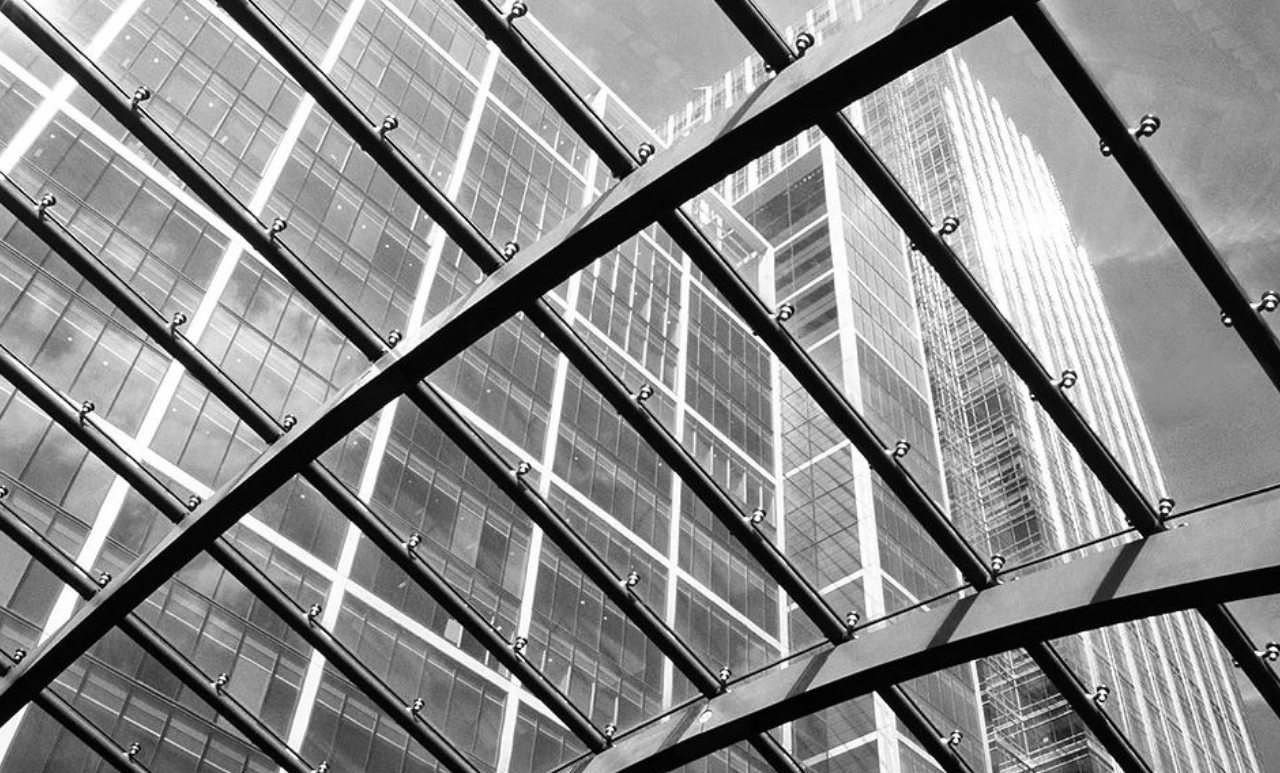
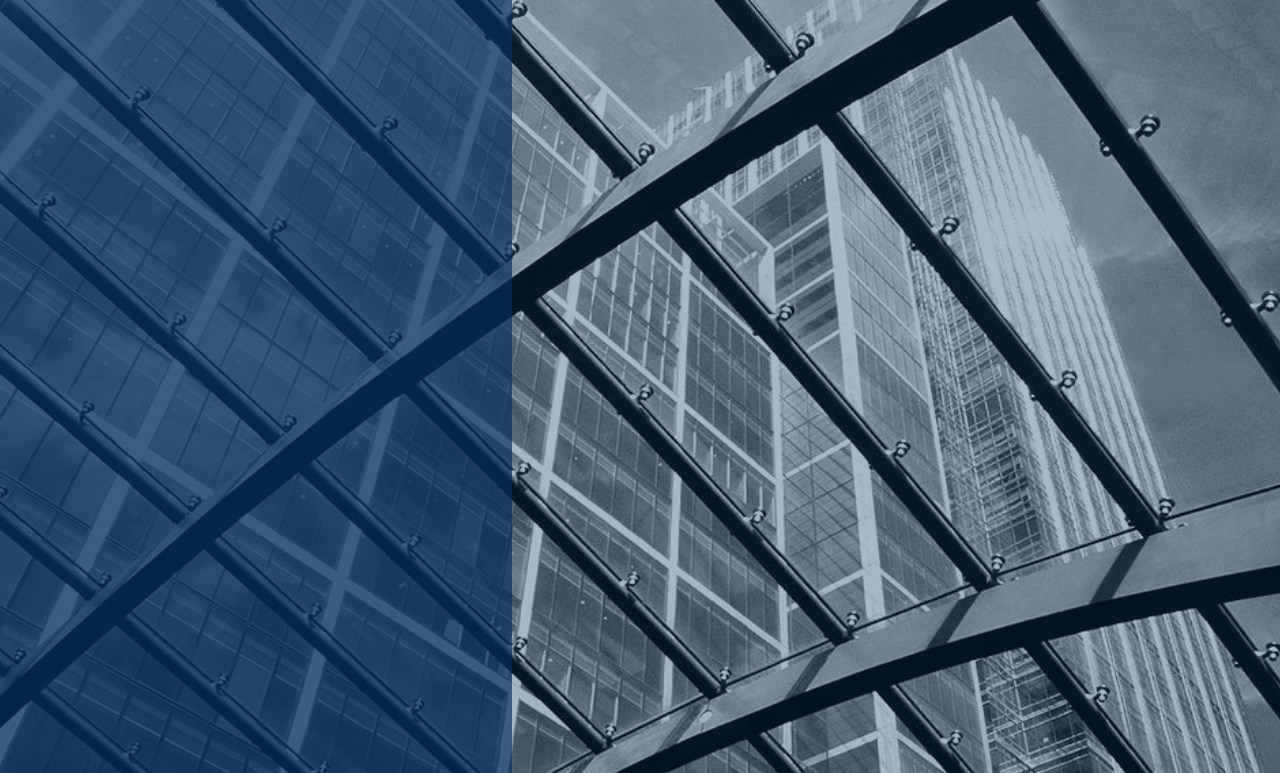
Before and after one commit to anderdavid/SistemaDeTurnosPaginaWeb, a plain HTML site: page index.html in a window 1280 px wide. Shown: the part 93-866 px from the top of the page. Drawn offline with nearby package versions, Linux system fonts and the light colour scheme.

Commit message:
Se implementa mask container

```diff
--- a/css/style.css
+++ b/css/style.css
@@ -48,11 +48,7 @@
 
 }
 
-@media (max-width: 900px){
-	.mNav .menu li a{
-		font-size: 14px;
-	}
-}
+
 
 .parallax{
 	position: relative;
@@ -63,7 +59,31 @@
     -o-background-size: cover;
     background-size: cover;
 	min-height: 900px;
+
 }
+
+.parallax .mask-container{
+	color:#fff;
+	background-color:#00305555;
+	width: 100%;
+	position: absolute;
+	min-height: 900px;
+	margin-top: 60px;
+}
+.parallax .mask-container .mask-left{
+	width: 40%;
+	height: 100%;
+	background-color: #00305ba8;
+	position: absolute;
+
+}
+
+
+
+
+
+
+
 
 #caracteristcas{
 
@@ -76,3 +96,14 @@
     background: #A13434;
     z-index:2;
 }
+
+
+@media (max-width: 900px){
+	.mNav .menu li a{
+		font-size: 14px;
+	}
+
+	.mask-left{
+		width: 80%;
+	}
+}
--- a/index.html
+++ b/index.html
@@ -49,11 +49,29 @@
 	</header>
 
 	<section class="parallax">
-		<div id="titulo">
-			<h2>StmartTurno</h2>
-			<p>Nunca organizar a sus clientes fue tan sencillo
-			</p>
+		<div class="mask-container">
+			<div class="mask-left">
+				s
+			</div>
+			<!-- <div class="large-6 medium-6 small-6 columns mask-left" style="background-color: #21FA04;">s</div>
+			<div class="large-6 medium-6 small-6 columns mask-rigth" style="background-color: #F40505;">s</div> -->
+			<!-- <div class="row">
+				<div class="large-6 medium-6 small-6 columns" style="background-color: #21FA04;">s</div>
+				<div class="large-6 medium-6 small-6 columns" style="background-color: #F40505;">s</div>
+			</div> -->
+			<!-- <div id="titulo">
+				<h2>StmartTurno</h2>
+				<p>Nunca organizar a sus clientes fue tan sencillo</p>
+
+				<p>Lorem ipsum dolor sit amet, consectetur adipisicing elit, sed do eiusmod
+					tempor incididunt ut labore et dolore magna aliqua. Ut enim ad minim veniam,
+					quis nostrud exercitation ullamco laboris nisi ut aliquip ex ea commodo
+					consequat. Duis aute irure dolor in reprehenderit in voluptate velit esse
+					cillum dolore eu fugiat nulla pariatur. Excepteur sint occaecat cupidatat non
+				proident, sunt in culpa qui officia deserunt mollit anim id est laborum.</p>
+			</div> -->
 		</div>
+
 	</section>
 
 	<section id="caracteristcas">
```
